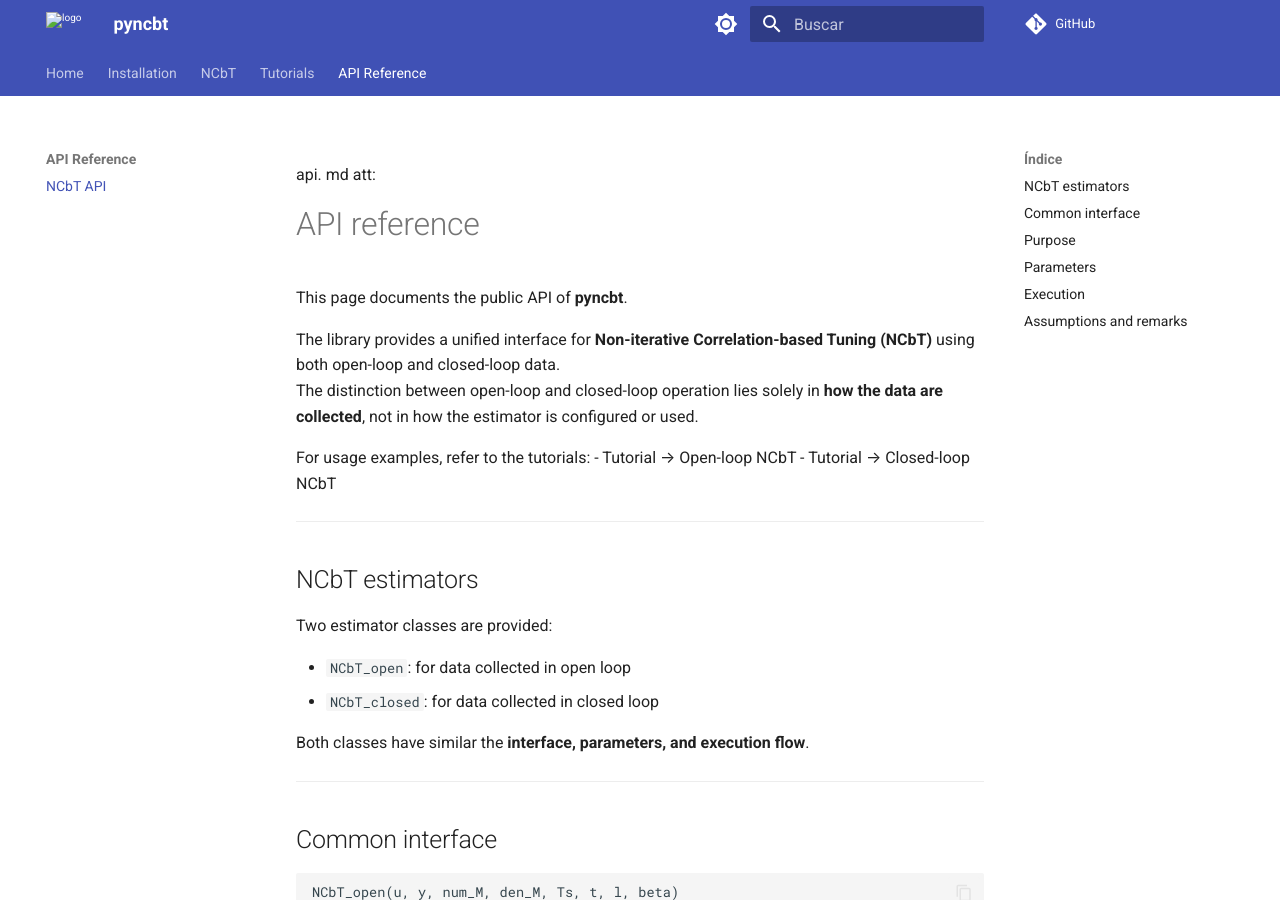
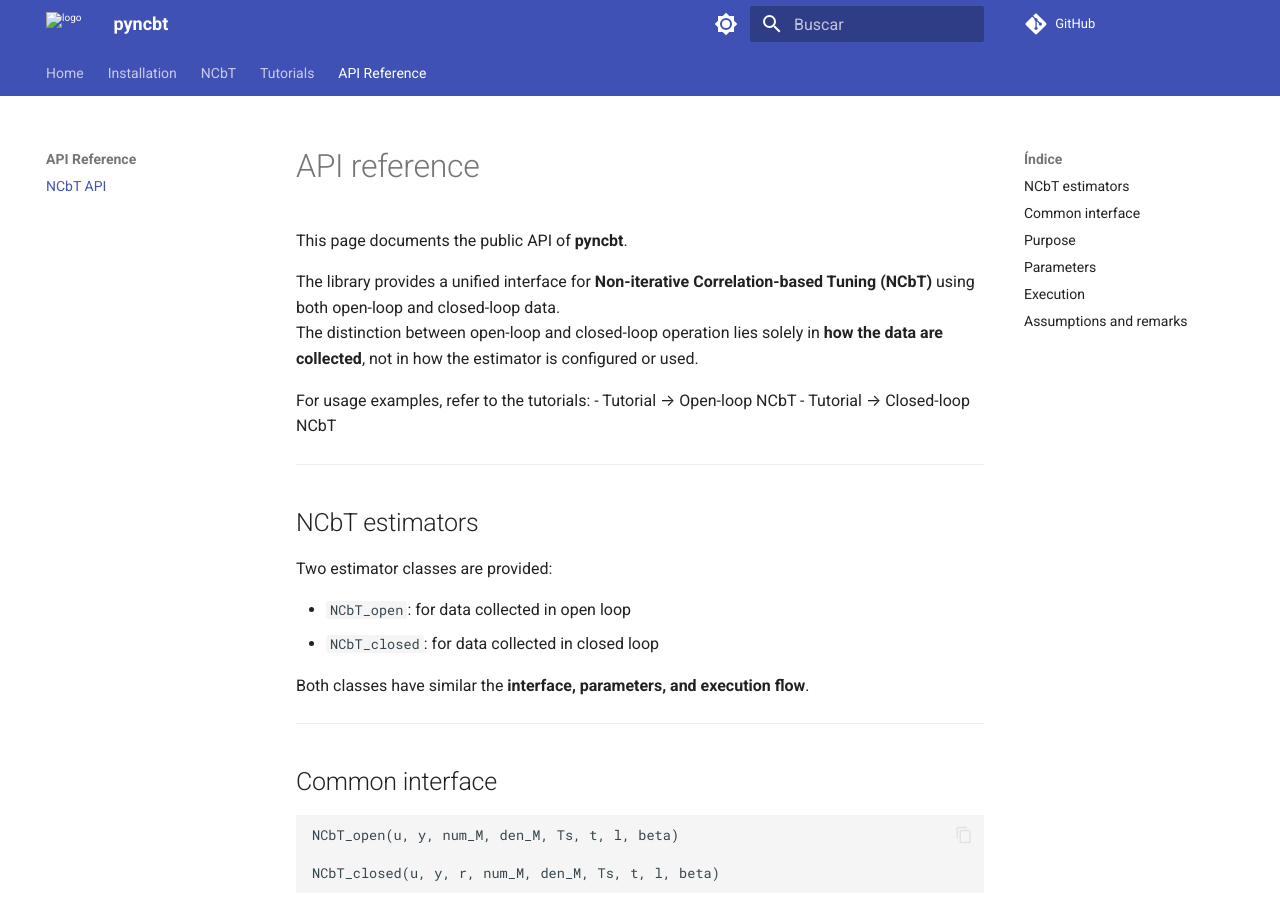
Before and after one commit to JoaoLeroy/pyncbt, an MkDocs documentation site: the page built from docs/api.md, in a window 1280 px wide and 900 px high. Built offline with MkDocs 1.6.1 and Material for MkDocs 9.7.7, drawn with Linux system fonts in a browser that asks for light colours; comment, search, counter and statistics services are not loaded.

Commit message:
Update api.md

````diff
--- a/docs/api.md
+++ b/docs/api.md
@@ -1,5 +1,3 @@
-api. md att:
-
 # API reference
 
 This page documents the public API of **pyncbt**.
@@ -30,7 +28,6 @@ Both classes have similar the **interface, parameters, and execution flow**.
 NCbT_open(u, y, num_M, den_M, Ts, t, l, beta)
 
 NCbT_closed(u, y, r, num_M, den_M, Ts, t, l, beta)
-
 ```
 
 ## Purpose
@@ -53,7 +50,6 @@ All basis elements must be stable.
 
 ```python
 rho = estimator.run()
-
 ```
 Executes the NCbT algorithm and computes the controller parameter vector.
 
````
